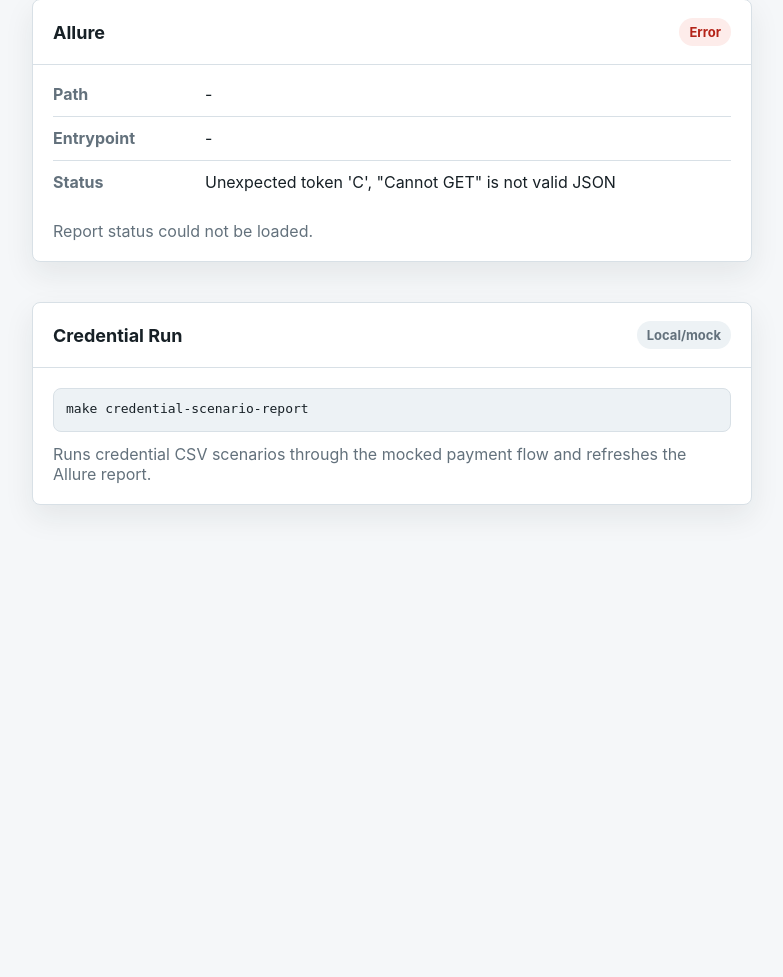
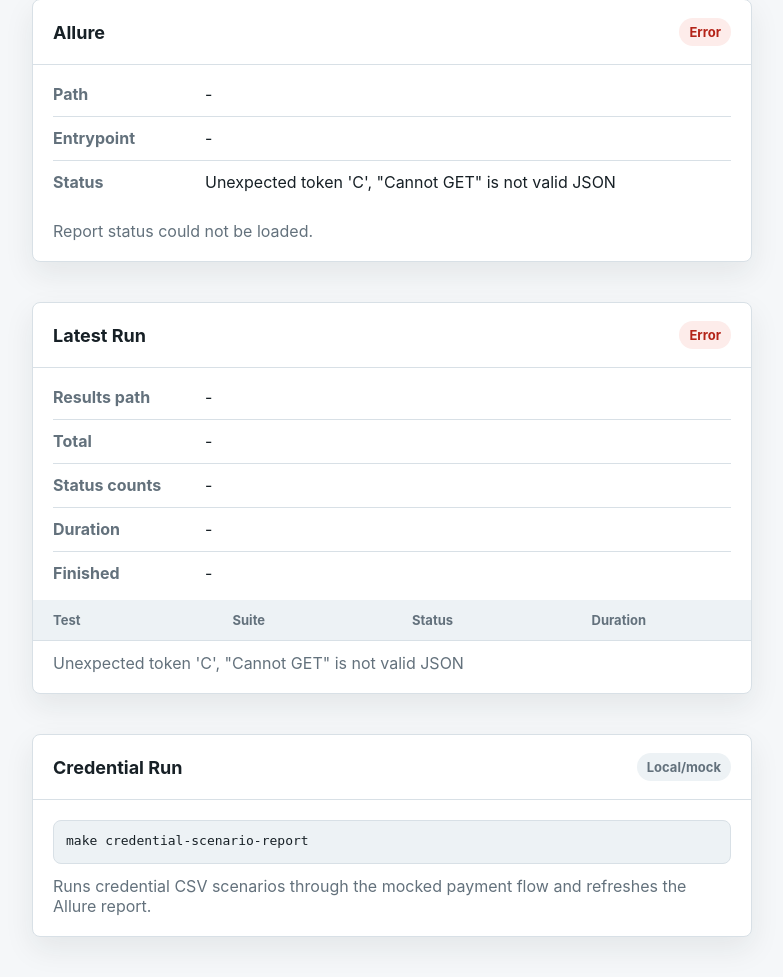
Before and after one commit to canreves/vpos, a Python web app: template src/paynkolay_pos/web/templates/report.html in a window 1280 px wide. Shown: the part 117-1094 px from the top of the page, without its empty margins (18-801 px from the left). Before the commit the page ends 626 px from the top, so only its background shows below. Run offline with Jinja, Linux system fonts and the light colour scheme; the template is opened without the code that fills it, so the values that code supplies are empty.

Commit message:
feat: show latest tester run summary

```diff
--- a/src/paynkolay_pos/api/dependencies.py
+++ b/src/paynkolay_pos/api/dependencies.py
@@ -54,6 +54,12 @@ def allure_report_dir() -> Path:
     return Path(os.getenv("PAYNKOLAY_ALLURE_REPORT_DIR", "allure-report"))
 
 
+def allure_results_dir() -> Path:
+    """Return the local Allure raw results directory."""
+
+    return Path(os.getenv("PAYNKOLAY_ALLURE_RESULTS_DIR", "allure-results"))
+
+
 def get_payment_session_store(request: Request) -> PaymentSessionStore:
     """Return the app-scoped in-memory payment session store."""
 
--- a/src/paynkolay_pos/web/static/js/api-client.js
+++ b/src/paynkolay_pos/web/static/js/api-client.js
@@ -27,6 +27,9 @@
     getLatestReport() {
       return requestJson("/api/reports/latest");
     },
+    getReportHistory() {
+      return requestJson("/api/reports/history");
+    },
     createPayment(payload) {
       return requestJson("/api/payments", {
         method: "POST",
--- a/src/paynkolay_pos/web/static/js/reports.js
+++ b/src/paynkolay_pos/web/static/js/reports.js
@@ -4,10 +4,86 @@
   const entrypoint = document.getElementById("report-entrypoint");
   const message = document.getElementById("report-message");
   const help = document.getElementById("report-help");
+  const historyStatus = document.getElementById("history-status");
+  const historyPath = document.getElementById("history-path");
+  const historyTotal = document.getElementById("history-total");
+  const historyCounts = document.getElementById("history-counts");
+  const historyDuration = document.getElementById("history-duration");
+  const historyFinished = document.getElementById("history-finished");
+  const historyMessage = document.getElementById("history-message");
+  const historyTests = document.getElementById("history-tests");
 
   function setStatus(text, kind) {
     status.textContent = text;
     status.className = `status-pill ${kind}`;
+  }
+
+  function setHistoryStatus(text, kind) {
+    historyStatus.textContent = text;
+    historyStatus.className = `status-pill ${kind}`;
+  }
+
+  function formatDuration(value) {
+    if (value === null || value === undefined) {
+      return "-";
+    }
+    if (value < 1000) {
+      return `${value} ms`;
+    }
+    return `${(value / 1000).toFixed(2)} s`;
+  }
+
+  function formatDate(value) {
+    if (!value) {
+      return "-";
+    }
+    return new Date(value).toLocaleString();
+  }
+
+  function renderHistory(history) {
+    historyPath.textContent = history.results_path;
+    historyMessage.textContent = history.message;
+    historyTests.replaceChildren();
+
+    if (!history.available || !history.latest) {
+      historyTotal.textContent = "-";
+      historyCounts.textContent = "-";
+      historyDuration.textContent = "-";
+      historyFinished.textContent = "-";
+      setHistoryStatus("Not generated", "neutral");
+      return;
+    }
+
+    const latest = history.latest;
+    historyTotal.textContent = String(latest.total);
+    historyCounts.textContent = [
+      `passed: ${latest.passed}`,
+      `failed: ${latest.failed}`,
+      `broken: ${latest.broken}`,
+      `skipped: ${latest.skipped}`,
+      `unknown: ${latest.unknown}`,
+    ].join(", ");
+    historyDuration.textContent = formatDuration(latest.duration_ms);
+    historyFinished.textContent = formatDate(latest.finished_at);
+    const hasFailures = latest.failed || latest.broken;
+    setHistoryStatus(hasFailures ? "Attention" : "Passed", hasFailures ? "error" : "success");
+
+    historyTests.append(
+      ...latest.recent_tests.map((test) => {
+        const row = document.createElement("tr");
+        for (const value of [
+          test.name,
+          test.suite || "-",
+          test.status,
+          formatDuration(test.duration_ms),
+        ]) {
+          const cell = document.createElement("td");
+          cell.textContent = value;
+          row.append(cell);
+        }
+        return row;
+      }),
+    );
   }
 
   function renderReport(report) {
@@ -34,4 +110,17 @@
       setStatus("Error", "error");
       help.textContent = "Report status could not be loaded.";
     });
+
+  window.PaynkolayApi.getReportHistory()
+    .then(renderHistory)
+    .catch((error) => {
+      historyPath.textContent = "-";
+      historyTotal.textContent = "-";
+      historyCounts.textContent = "-";
+      historyDuration.textContent = "-";
+      historyFinished.textContent = "-";
+      historyMessage.textContent = error.message;
+      historyTests.replaceChildren();
+      setHistoryStatus("Error", "error");
+    });
 })();
--- a/src/paynkolay_pos/web/templates/report.html
+++ b/src/paynkolay_pos/web/templates/report.html
@@ -47,6 +47,50 @@
         </section>
         <section class="panel report-command-panel">
           <div class="panel-heading">
+            <h2>Latest Run</h2>
+            <span class="status-pill neutral" id="history-status">Checking</span>
+          </div>
+          <dl class="result-list">
+            <div>
+              <dt>Results path</dt>
+              <dd id="history-path">-</dd>
+            </div>
+            <div>
+              <dt>Total</dt>
+              <dd id="history-total">-</dd>
+            </div>
+            <div>
+              <dt>Status counts</dt>
+              <dd id="history-counts">-</dd>
+            </div>
+            <div>
+              <dt>Duration</dt>
+              <dd id="history-duration">-</dd>
+            </div>
+            <div>
+              <dt>Finished</dt>
+              <dd id="history-finished">-</dd>
+            </div>
+          </dl>
+          <div class="table-wrap">
+            <table class="data-table">
+              <thead>
+                <tr>
+                  <th>Test</th>
+                  <th>Suite</th>
+                  <th>Status</th>
+                  <th>Duration</th>
+                </tr>
+              </thead>
+              <tbody id="history-tests"></tbody>
+            </table>
+          </div>
+          <p class="inline-message" id="history-message">
+            Generate credential results with make credential-scenario-report.
+          </p>
+        </section>
+        <section class="panel report-command-panel">
+          <div class="panel-heading">
             <h2>Credential Run</h2>
             <span class="status-pill neutral">Local/mock</span>
           </div>
```
Also changed, not shown: src/paynkolay_pos/api/routes/reports.py (+138 -2 lines), src/paynkolay_pos/api/schemas.py (+34 -0 lines), tests/api/test_web_app.py (+71 -0 lines).
